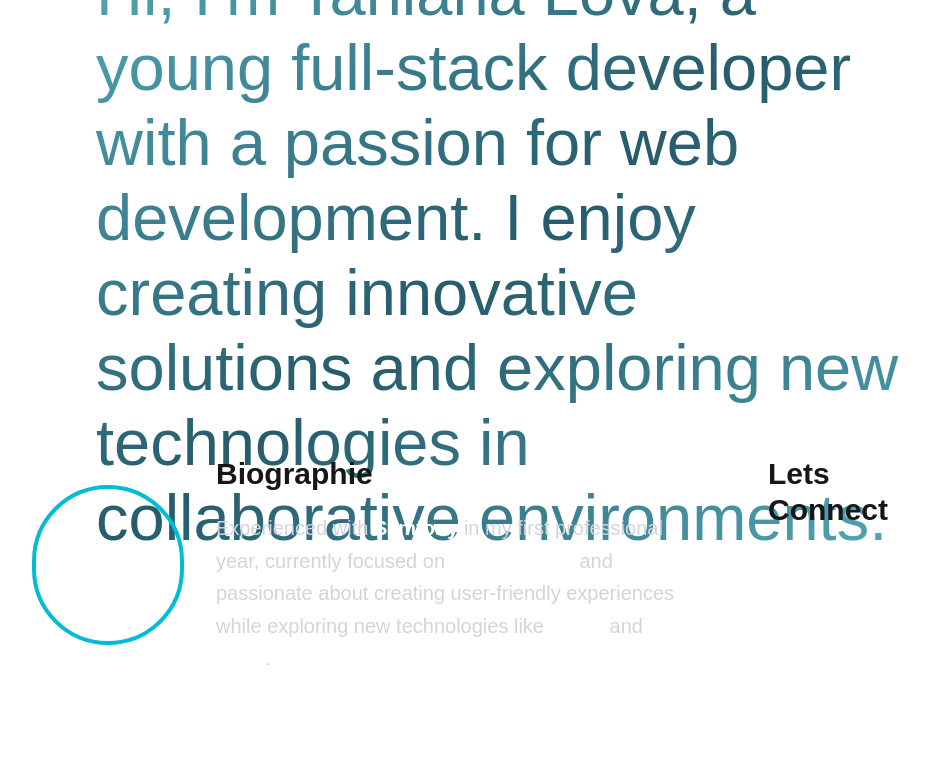
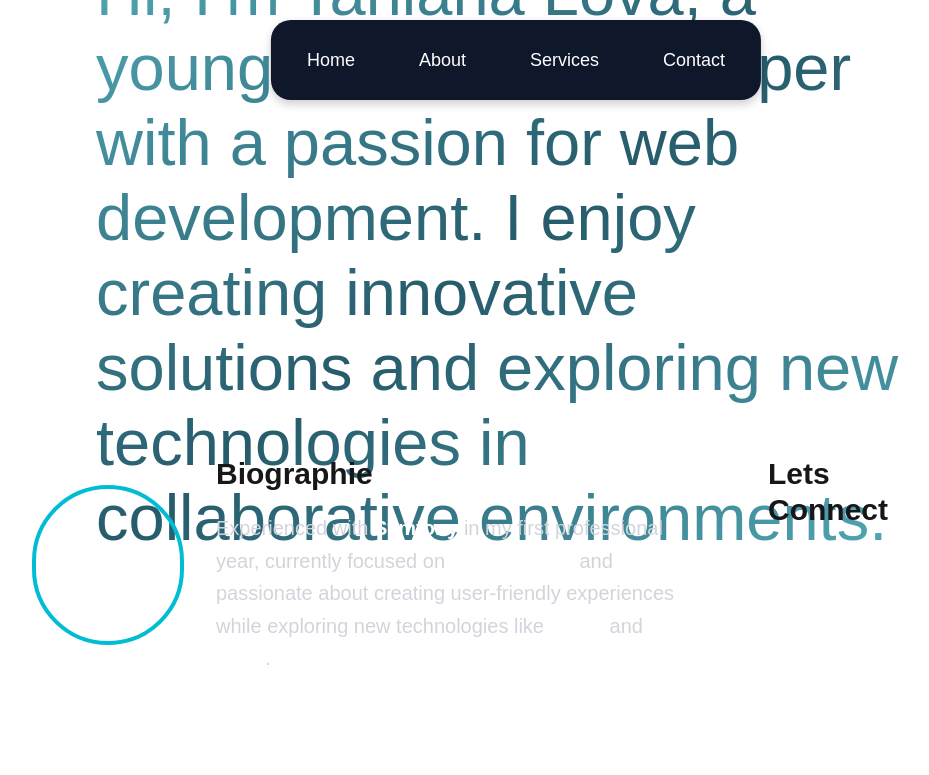
Before and after one commit to Mukkun007/PORTFOLIO-LOVA, a Next.js app: page / in a window 1280 px wide. Shown: the top 775 px of the page, without its empty margins (124-1053 px from the left). Built offline with nearby package versions, Linux system fonts and the light colour scheme.

Commit message:
dynamic island

```diff
--- a/src/app/globals.css
+++ b/src/app/globals.css
@@ -19,46 +19,54 @@ html {
   scroll-behavior: smooth;
 }
 
+div.relative {
+  padding-top: 100px; /* Valeur qui correspond à la hauteur de la navbar */
+}
+
+/* Style de la navbar comme une île flottante */
 nav {
-  margin: 0;
-  /* background-color: #292b43; */
-  background-color: #0f172a;
+  position: absolute; /* Absolue pour ne pas affecter le flux du contenu */
+  top: 20px; /* Un peu d'espace du haut de la page */
+  left: 50%; /* Centré horizontalement */
+  transform: translateX(-50%); /* Ajuste la position pour un centrage parfait */
+  background-color: #0f172a; /* Couleur de fond de la navbar */
   padding: 10px 20px;
   display: flex;
   justify-content: space-between; /* Ajoute de l'espace entre les blocs */
   align-items: center; /* Centre les éléments verticalement */
-  width: 100%;
-  height: 100px; /* Hauteur de la navbar */
-  z-index: 10;
+  width: auto; /* Laisse la largeur s'adapter au contenu */
+  max-width: 900px; /* Limite la largeur maximale de la navbar */
+  height: 80px; /* Hauteur de la navbar */
+  z-index: 10; /* Permet de garder la navbar au-dessus des autres éléments */
+  border-radius: 20px; /* Coins arrondis */
+  box-shadow: 0 4px 10px rgba(0, 0, 0, 0.2); /* Ombre pour l'effet flottant */
+  transition: box-shadow 0.3s ease; /* Transition pour l'ombre douce */
 }
 
+/* Logo */
 nav .logo {
   letter-spacing: 2px;
-  flex-basis: 50%; /* Prend 50% de l'espace */
-  flex-grow: 1; /* Permet au logo de grandir selon l'espace disponible */
+  flex-basis: 50%;
+  flex-grow: 1;
   text-align: left;
-  margin-left: 200px;
+  margin-left: 20px;
 }
 
 nav .logo h1 {
   color: #fff;
-  font-size: 45px;
+  font-size: 40px; /* Ajuste la taille du texte */
   font-weight: lighter;
 }
 
-/* span {
-  color: #ff495d;
-} */
-
+/* Liste de liens */
 nav ul {
   display: flex;
   list-style: none;
   padding: 0;
   margin: 0;
-  flex-basis: 50%; /* Prend 50% de l'espace */
+  flex-basis: 50%;
   justify-content: flex-end;
-  margin-right: 200px;
-  margin-top: 5px;
+  margin-right: 20px;
   gap: 40px;
 }
 
@@ -70,7 +78,7 @@ nav ul li a {
   color: white;
   text-decoration: none;
   font-weight: lighter;
-  font-size: 25px;
+  font-size: 18px; /* Ajuste la taille du texte */
   transition: color 0.3s ease;
   margin-bottom: 5px;
 }
@@ -78,6 +86,11 @@ nav ul li a {
 nav ul li a:hover {
   text-decoration: underline;
   color: #ff495d;
+}
+
+/* Effet d'ombre lors du survol de la navbar */
+nav:hover {
+  box-shadow: 0 8px 20px rgba(0, 0, 0, 0.3); /* Ombre plus marquée au survol */
 }
 
 .scroll-to-top {
--- a/src/components/About.tsx
+++ b/src/components/About.tsx
@@ -19,10 +19,10 @@ const About = () => {
       icon: "fa-diagram-project",
     },
     {
-      title: "UX/UI Design",
+      title: "Project Design",
       description:
-        "Créer des interfaces modernes et intuitives pour une meilleure expérience utilisateur.",
-      icon: "fa-paint-brush",
+        "Concevoir des projets alliant créativité et fonctionnalité pour une expérience utilisateur optimale.",
+      icon: "fa-diagram-project",
     },
   ];
 
--- a/src/components/Header.tsx
+++ b/src/components/Header.tsx
@@ -1,11 +1,11 @@
 const Header = () => {
   return (
     <nav className="flex justify-between items-center p-4">
-      <div className="logo">
+      {/* <div className="logo">
         <h1 className="text-4xl font-semibold">
-          Lova <span className="text-[#ff495d]">.</span>
+          Lova <span className="text-[#265b6b]">.</span>
         </h1>
-      </div>
+      </div> */}
       <ul className="flex space-x-6">
         <li>
           <a href="#">Home</a>
```
